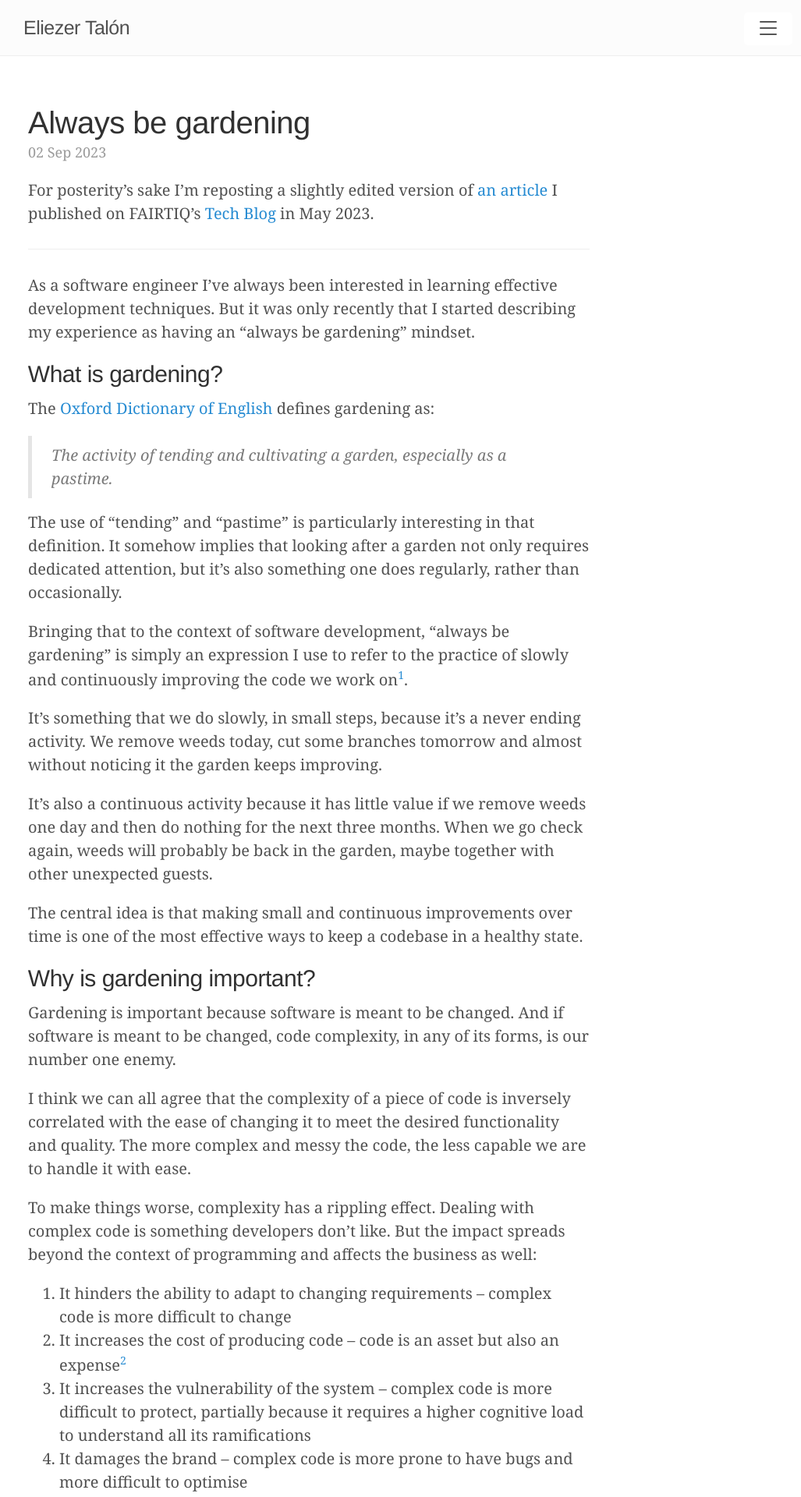
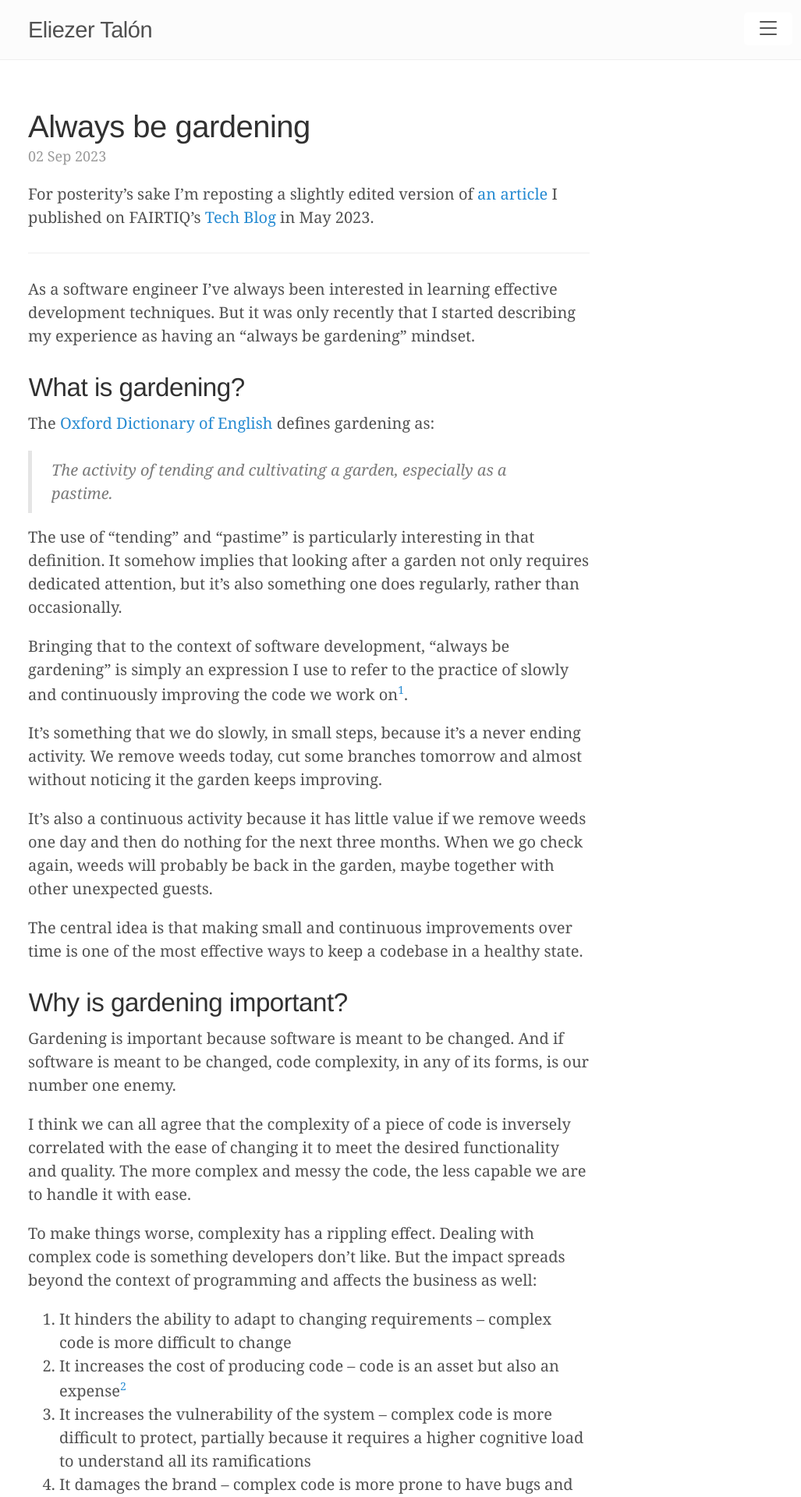
Before and after one commit to elitalon/elitalon.github.io, a Jekyll site: the page built from _posts/2023-09-02-always-be-gardening.md, in a window 1280 px wide. Shown: the top 1920 px of the page at 78% size, without its empty margins (244-1271 px from the left). Built offline with Jekyll 4.4.1, drawn with Linux system fonts in a browser that asks for light colours.

Commit message:
Fix alignment of section headings

```diff
--- a/_includes/anchor_headings.html
+++ b/_includes/anchor_headings.html
@@ -153,9 +153,9 @@
 <h{{ _hAttrToStrip }}
   {{ include.bodyPrefix }}
   {% if beforeHeading %}
-    {{ anchor }}{{ header }}
+    {{ anchor }}<span class="heading-text">{{ header }}</span>
   {% else %}
-    {{ header }}{{ anchor }}
+    <span class="heading-text">{{ header }}</span>{{ anchor }}
   {% endif %}
   {{ include.bodySuffix }}
 </h{{ headerLevel }}>
--- a/_layouts/post.html
+++ b/_layouts/post.html
@@ -4,9 +4,7 @@
 <div class="post">
   <h1 class="post-title">{{ page.title }}</h1>
   <span class="post-date">{{ page.date | date_to_string }}</span>
-  {% include anchor_headings.html html=content beforeHeading=true anchorBody="<svg class='octicon' viewBox='0 0 16 16' version='1.1' width='16' height='32' aria-hidden='true'><path fill-rule='evenodd' d='M7.775 3.275a.75.75 0 001.06 1.06l1.25-1.25a2 2 0 112.83 2.83l-2.5 2.5a2 2 0 01-2.83 0 .75.75 0 00-1.06 1.06 3.5 3.5 0 004.95 0l2.5-2.5a3.5 3.5 0 00-4.95-4.95l-1.25 1.25zm-4.69 9.64a2 2 0 010-2.83l2.5-2.5a2 2 0 012.83 0 .75.75 0 001.06-1.06 3.5 3.5 0 00-4.95 0l-2.5 2.5a3.5 3.5 0 004.95 4.95l1.25-1.25a.75.75 0 00-1.06-1.06l-1.25 1.25a2 2 0 01-2.83 0z'></path></svg>" %}
-
-
+  {% include anchor_headings.html html=content headerAttrs="class='anchored-heading'" beforeHeading=true anchorBody="<svg class='octicon' viewBox='0 0 16 16' version='1.1' width='16' height='24' aria-hidden='true'><path fill-rule='evenodd' d='M7.775 3.275a.75.75 0 001.06 1.06l1.25-1.25a2 2 0 112.83 2.83l-2.5 2.5a2 2 0 01-2.83 0 .75.75 0 00-1.06 1.06 3.5 3.5 0 004.95 0l2.5-2.5a3.5 3.5 0 00-4.95-4.95l-1.25 1.25zm-4.69 9.64a2 2 0 010-2.83l2.5-2.5a2 2 0 012.83 0 .75.75 0 001.06-1.06 3.5 3.5 0 00-4.95 0l-2.5 2.5a3.5 3.5 0 004.95 4.95l1.25-1.25a.75.75 0 00-1.06-1.06l-1.25 1.25a2 2 0 01-2.83 0z'></path></svg>" %}
 </div>
 
 <div class="related">
--- a/public/css/heading_anchors.css
+++ b/public/css/heading_anchors.css
@@ -1,36 +1,7 @@
-h1 {
-    margin-left: -20px;
-    padding-left: 10px;
-}
-
-h1, .post-title {
-  margin-left: 0;
-  padding-left: 0;
-}
-
-h2 {
-    margin-left: -18px;
-    padding-left: 10px;
-}
-
-h3 {
-    margin-left: -16px;
-    padding-left: 10px;
-}
-
-h4 {
-    margin-left: -14px;
-    padding-left: 10px;
-}
-
-h5 {
-    margin-left: -12px;
-    padding-left: 10px;
-}
-
-h6 {
-    margin-left: -10px;
-    padding-left: 10px;
+.anchored-heading {
+    padding: 0;
+    margin-left: -1.2rem;
+    padding-left: 0.8rem;
 }
 
 h1 .octicon, h2 .octicon, h3 .octicon, h4 .octicon, h5 .octicon, h6 .octicon  {
@@ -44,6 +15,6 @@
 .octicon {
     fill: currentColor;
     padding: 0;
-    margin-left: -16px;
+    margin-left: -0.8rem;
     vertical-align: middle;
 }
--- a/public/css/lanyon.css
+++ b/public/css/lanyon.css
@@ -72,6 +72,21 @@
   font-weight: 400;
   color: light-dark(var(--heading-color-light), var(--heading-color-dark));
   letter-spacing: -.025rem;
+}
+h1 {
+  font-size: 2rem;
+}
+h2 {
+  margin-top: 1.5rem;
+  font-size: 1.66rem;
+}
+h3 {
+  margin-top: 1.25rem;
+  font-size: 1.45rem;
+}
+h4, h5, h6 {
+  margin-top: 1rem;
+  font-size: 1.25rem;
 }
 
 sup {
```
